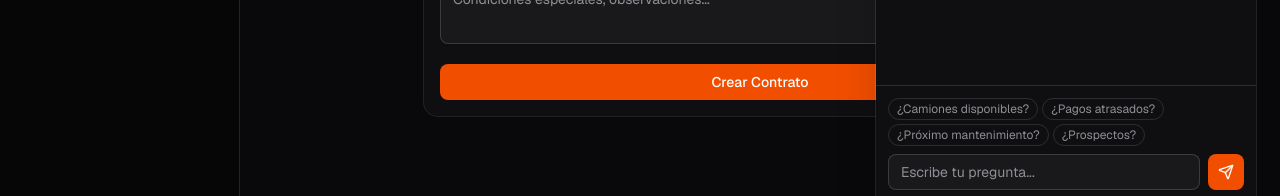
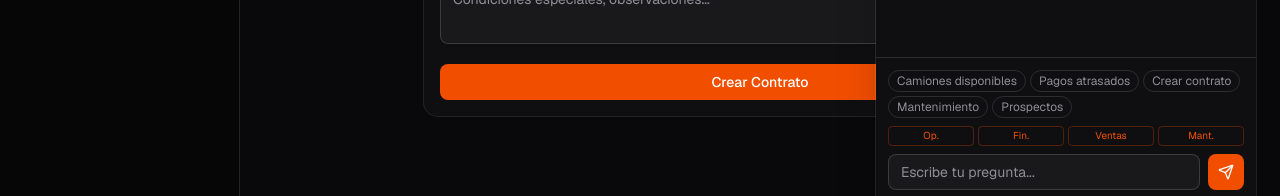
Before and after one commit to paginastudioglam-ai/transfer-trucks-fleet, a Next.js app: page /dashboard/rentals/new in a window 1280 px wide. Both pictures are taken after a click on the button 1228 px from the left and 748 px from the top of the page. Shown: the part 558-754 px from the top of the page. Built offline with nearby package versions, Linux system fonts and the light colour scheme; no server answers; the database is empty.

Commit message:
feat: specialized agents + contract creation + POST/PATCH endpoints

```diff
--- a/src/components/chat/chat-widget.tsx
+++ b/src/components/chat/chat-widget.tsx
@@ -12,10 +12,18 @@ interface Message {
 }
 
 const QUICK_ACTIONS = [
-  { label: "¿Camiones disponibles?", query: "¿Cuántos camiones hay disponibles?" },
-  { label: "¿Pagos atrasados?", query: "¿Quién tiene pagos atrasados?" },
-  { label: "¿Próximo mantenimiento?", query: "¿Qué mantenimientos vencen pronto?" },
-  { label: "¿Prospectos?", query: "¿Hay clientes sin alquilar?" },
+  { label: "Camiones disponibles", query: "¿Cuántos camiones hay disponibles?" },
+  { label: "Pagos atrasados", query: "¿Quién tiene pagos atrasados?" },
+  { label: "Crear contrato", query: "Crea un contrato nuevo" },
+  { label: "Mantenimiento", query: "¿Qué mantenimientos vencen pronto?" },
+  { label: "Prospectos", query: "¿Hay clientes sin alquilar?" },
+];
+
+const AGENT_BUTTONS = [
+  { label: "Op.", agent: "operations" },
+  { label: "Fin.", agent: "finance" },
+  { label: "Ventas", agent: "sales" },
+  { label: "Mant.", agent: "maintenance" },
 ];
 
 export function ChatWidget() {
@@ -35,7 +43,7 @@ export function ChatWidget() {
     bottomRef.current?.scrollIntoView({ behavior: "smooth" });
   }, [messages]);
 
-  const send = async (text: string) => {
+  const send = async (text: string, agent?: string) => {
     if (!text.trim() || loading) return;
     const msg = text.trim();
     setMessages((prev) => [...prev, { role: "user", content: msg }]);
@@ -43,10 +51,12 @@ export function ChatWidget() {
     setLoading(true);
 
     try {
+      const body: Record<string, string> = { message: msg };
+      if (agent) body.agent = agent;
       const res = await fetch("/api/chat", {
         method: "POST",
         headers: { "Content-Type": "application/json" },
-        body: JSON.stringify({ message: msg }),
+        body: JSON.stringify(body),
       });
       const data = await res.json();
       setMessages((prev) => [
@@ -125,6 +135,17 @@ export function ChatWidget() {
                 </button>
               ))}
             </div>
+            <div className="flex gap-1">
+              {AGENT_BUTTONS.map((ab) => (
+                <button
+                  key={ab.agent}
+                  onClick={() => send(ab.label, ab.agent)}
+                  className="flex-1 rounded border border-brand/30 px-1 py-0.5 text-[10px] text-brand hover:bg-brand hover:text-white transition-colors"
+                >
+                  {ab.label}
+                </button>
+              ))}
+            </div>
             <form
               onSubmit={(e) => {
                 e.preventDefault();
```
